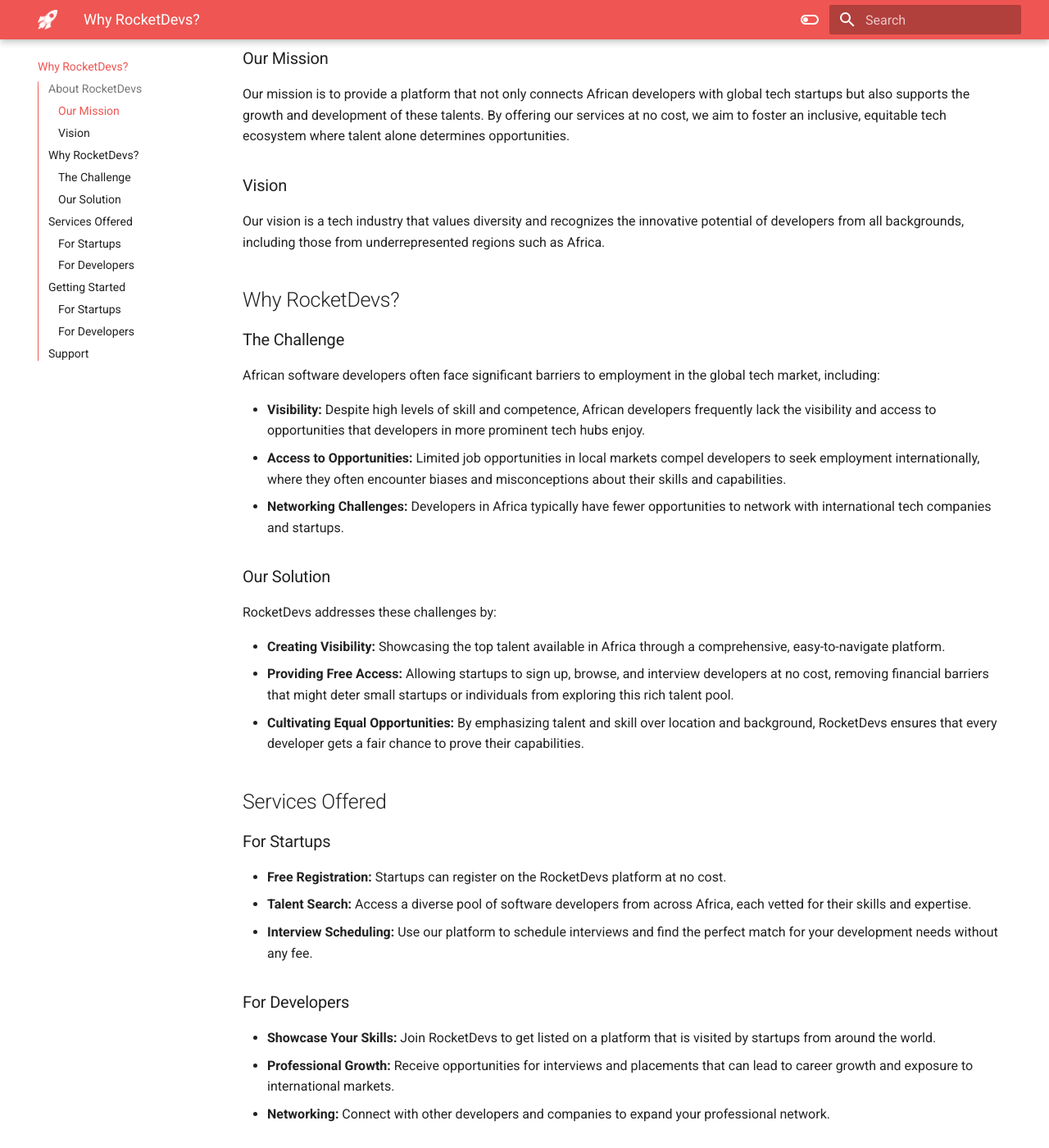
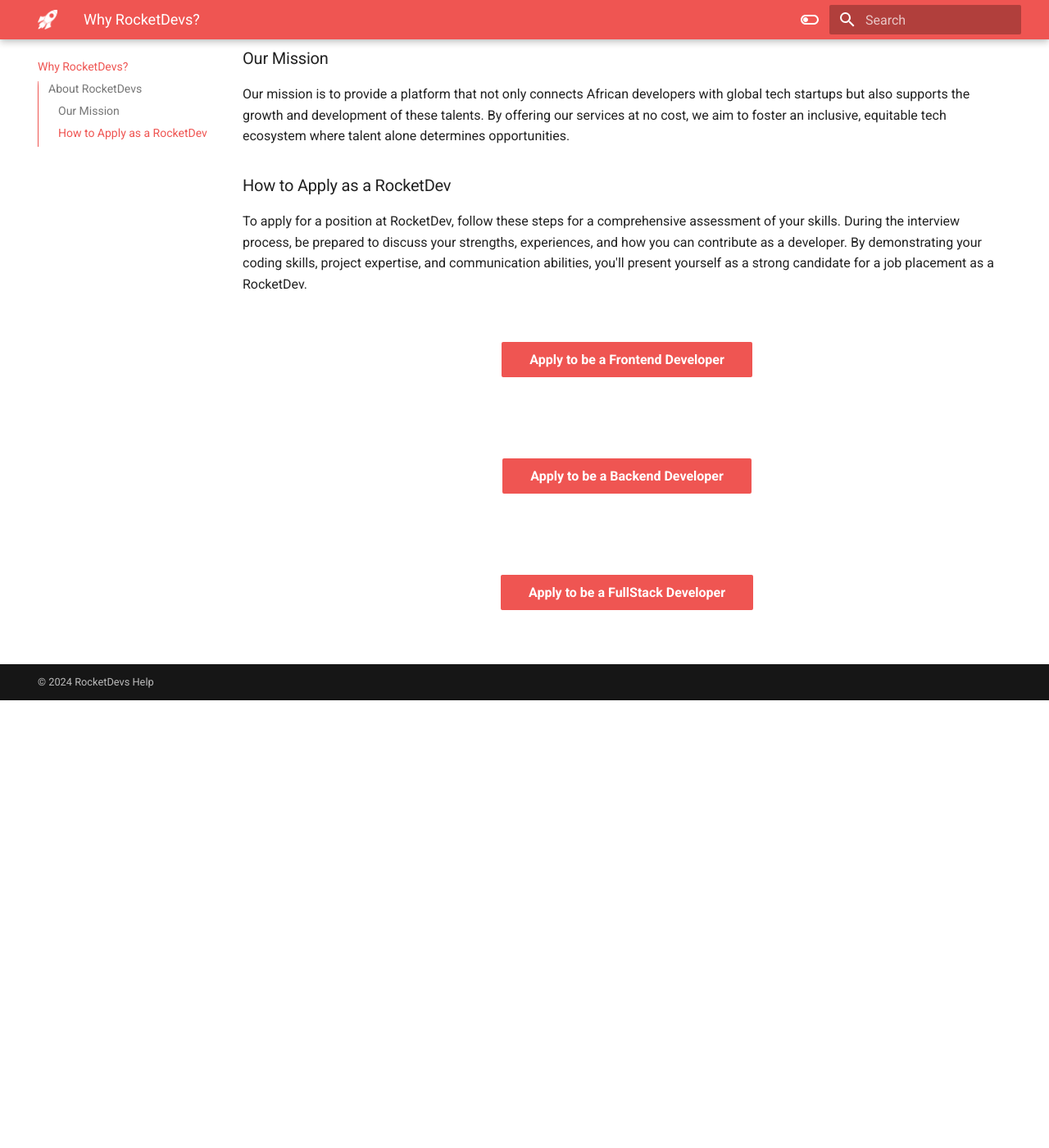
Before and after one commit to TheLastSultan/RocketDevsDocs, an MkDocs documentation site: the page built from docs/index.md, in a window 1280 px wide and 1400 px high, scrolled down 932 px. Shown: the whole window at 82% size. Built offline with MkDocs 1.6.1 and Material for MkDocs 9.7.7, drawn with Linux system fonts in a browser that asks for light colours; after the commit the page ends 1786 px from its top, so only the background shows below that; some of the changed text lies outside the part shown.

Commit message:
feat: application links

```diff
--- a/docs/index.md
+++ b/docs/index.md
@@ -12,68 +12,31 @@
 
 Our mission is to provide a platform that not only connects African developers with global tech startups but also supports the growth and development of these talents. By offering our services at no cost, we aim to foster an inclusive, equitable tech ecosystem where talent alone determines opportunities.
 
-### Vision
+### How to Apply as a RocketDev
 
-Our vision is a tech industry that values diversity and recognizes the innovative potential of developers from all backgrounds, including those from underrepresented regions such as Africa.
-
-## Why RocketDevs?
-
-### The Challenge
-
-African software developers often face significant barriers to employment in the global tech market, including:
-
-- **Visibility:** Despite high levels of skill and competence, African developers frequently lack the visibility and access to opportunities that developers in more prominent tech hubs enjoy.
-- **Access to Opportunities:** Limited job opportunities in local markets compel developers to seek employment internationally, where they often encounter biases and misconceptions about their skills and capabilities.
-- **Networking Challenges:** Developers in Africa typically have fewer opportunities to network with international tech companies and startups.
-
-### Our Solution
-
-RocketDevs addresses these challenges by:
-
-- **Creating Visibility:** Showcasing the top talent available in Africa through a comprehensive, easy-to-navigate platform.
-- **Providing Free Access:** Allowing startups to sign up, browse, and interview developers at no cost, removing financial barriers that might deter small startups or individuals from exploring this rich talent pool.
-- **Cultivating Equal Opportunities:** By emphasizing talent and skill over location and background, RocketDevs ensures that every developer gets a fair chance to prove their capabilities.
-
-## Services Offered
-
-### For Startups
-
-- **Free Registration:** Startups can register on the RocketDevs platform at no cost.
-- **Talent Search:** Access a diverse pool of software developers from across Africa, each vetted for their skills and expertise.
-- **Interview Scheduling:** Use our platform to schedule interviews and find the perfect match for your development needs without any fee.
-
-### For Developers
-
-- **Showcase Your Skills:** Join RocketDevs to get listed on a platform that is visited by startups from around the world.
-- **Professional Growth:** Receive opportunities for interviews and placements that can lead to career growth and exposure to international markets.
-- **Networking:** Connect with other developers and companies to expand your professional network.
-
-## Getting Started
-
-### For Startups
-
-1. **Sign Up:** Register your company on the RocketDevs platform.
-2. **Browse Profiles:** Look through our database of developers to find potential matches.
-3. **Interview Developers:** Schedule interviews directly through our platform.
-
-
-### For Developers
-
-1. **Sign Up:** Complete your profile to join our network of developers.
-2. **Get Discovered:** Your profile will be visible to startups looking for your skills.
-3. **Interview Opportunities:** Receive and respond to interview requests from startups.
+To apply for a position at RocketDev, follow these steps for a comprehensive assessment of your skills. During the interview process, be prepared to discuss your strengths, experiences, and how you can contribute as a developer. By demonstrating your coding skills, project expertise, and communication abilities, you'll present yourself as a strong candidate for a job placement as a RocketDev.
 
 
 <br>
 
 <div align="center">
-    <button type="button" class="md-button md-button--primary" onclick="window.location.href = 'https://rocketdevs.com/browse';"> Browse Talent </button>
+    <button type="button" class="md-button md-button--primary" onclick="window.location.href = 'https://airtable.com/appNSZiRah9CI5Xav/shrzOg9hIs4wyJAcA';"> Apply to be a Frontend Developer</button>
 </div>
 
 <br>
 
+<br>
 
+<div align="center">
+    <button type="button" class="md-button md-button--primary" onclick="window.location.href = 'https://airtable.com/appNSZiRah9CI5Xav/shrVUlkwCJ9Gnergl';"> Apply to be a Backend Developer</button>
+</div>
 
-## Support
+<br>
 
-For support, visit our help center or contact our support team at [support@mail.rocketdevs.com](mailto:support@rocketdevs.org). We are here to assist you every step of the way!
+<br>
+
+<div align="center">
+    <button type="button" class="md-button md-button--primary" onclick="window.location.href = 'https://airtable.com/appNSZiRah9CI5Xav/shrOhlPkGpWiNRVzu';"> Apply to be a FullStack Developer</button>
+</div>
+
+<br>
```
